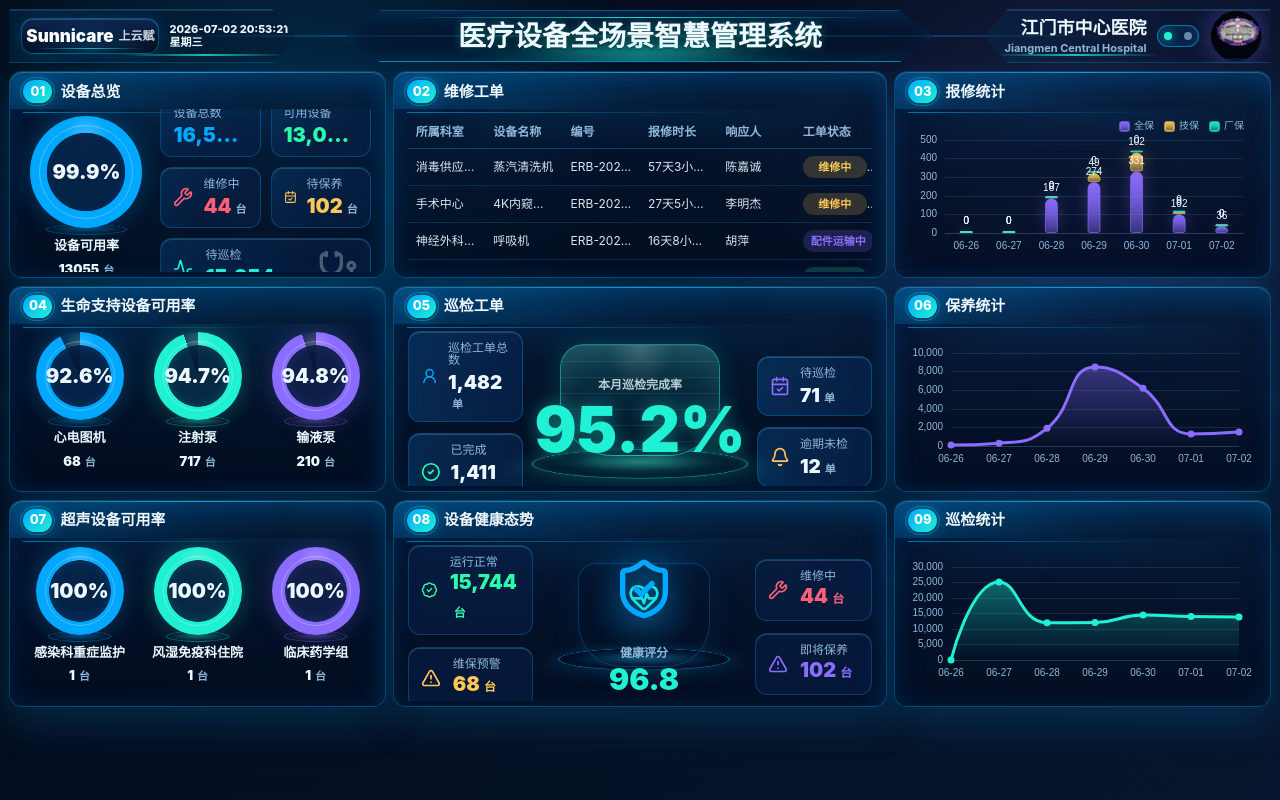
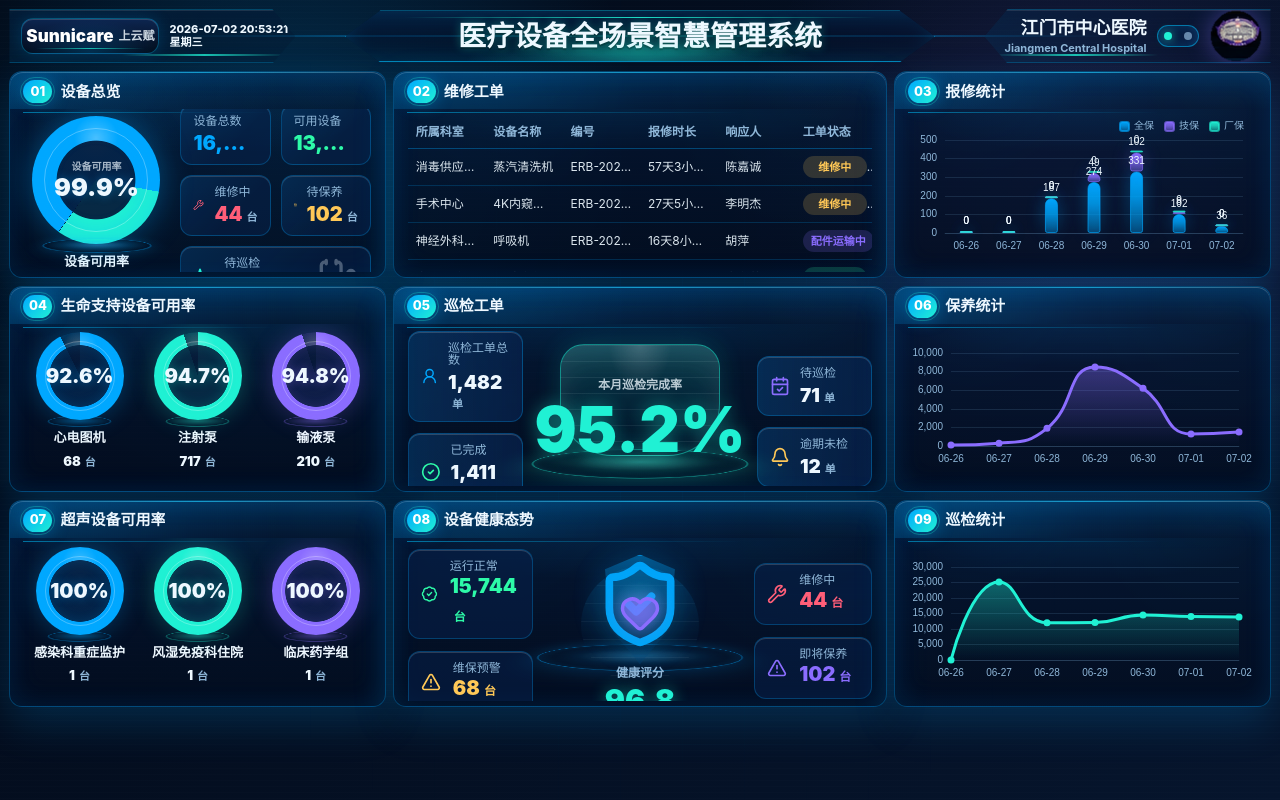
Before and after one commit to Hoshino-wind/medical-dashboard-vue, a Vue app: page / in a window 1280 px wide. Built offline with nearby package versions, Linux system fonts and the light colour scheme.

Commit message:
Improve dashboard hologram module fidelity

```diff
--- a/src/components/MetricRing.vue
+++ b/src/components/MetricRing.vue
@@ -14,13 +14,20 @@ defineProps({
     type: String,
     default: "",
   },
+  insideLabel: {
+    type: String,
+    default: "",
+  },
 });
 </script>
 
 <template>
   <div class="flex flex-col items-center justify-center gap-2">
     <div class="metric-ring" :style="{ '--value': value, '--ring-size': size, '--ring-accent': tone || undefined }">
-      <div class="metric-value">{{ value }}%</div>
+      <div class="metric-inner">
+        <div v-if="insideLabel" class="metric-inside-label">{{ insideLabel }}</div>
+        <div class="metric-value">{{ value }}%</div>
+      </div>
     </div>
     <div class="text-center">
       <div class="text-[13px] font-extrabold">{{ label }}</div>
--- a/src/components/modules/ChartModule.vue
+++ b/src/components/modules/ChartModule.vue
@@ -30,7 +30,7 @@ const option = computed(() => {
   const accent3 = v("--accent-3");
 
   if (props.type === "bar") {
-    const barColors = [accent3, v("--warn"), accent2];
+    const barColors = [accent, accent3, accent2];
     return {
       color: barColors,
       grid: { left: 36, right: 12, top: 24, bottom: 26 },
--- a/src/components/modules/HealthTrendModule.vue
+++ b/src/components/modules/HealthTrendModule.vue
@@ -1,5 +1,5 @@
 <script setup>
-import { AlertTriangle, BadgeCheck, HeartPulse, ShieldCheck, Wrench } from "lucide-vue-next";
+import { AlertTriangle, BadgeCheck, Heart, ShieldCheck, Wrench } from "lucide-vue-next";
 
 defineProps({
   data: {
@@ -10,8 +10,8 @@ defineProps({
 </script>
 
 <template>
-  <div class="grid h-full grid-cols-[1fr_190px_1fr] gap-4">
-    <div class="grid content-center gap-3">
+  <div class="health-layout">
+    <div class="health-side">
       <div class="kpi-card flex items-center gap-3">
         <BadgeCheck class="h-5 w-5 text-[color:var(--good)]" />
         <div>
@@ -27,15 +27,19 @@ defineProps({
         </div>
       </div>
     </div>
-    <div class="hologram-base">
-      <div class="hologram-content">
-        <ShieldCheck class="mx-auto h-16 w-16 text-[color:var(--accent)] drop-shadow-[0_0_18px_var(--accent)]" />
-        <HeartPulse class="mx-auto -mt-10 h-8 w-8 text-[color:var(--accent-2)]" />
-        <div class="mt-8 text-xs font-bold text-[color:var(--muted)]">健康评分</div>
-        <div class="text-3xl font-black text-[color:var(--accent-2)]">{{ data.score }}</div>
+
+    <div class="health-stage">
+      <div class="health-emblem">
+        <ShieldCheck class="health-shield" />
+        <Heart class="health-heart" />
+      </div>
+      <div class="health-score">
+        <div class="health-label">健康评分</div>
+        <div class="health-value">{{ data.score }}</div>
       </div>
     </div>
-    <div class="grid content-center gap-3">
+
+    <div class="health-side">
       <div class="kpi-card flex items-center gap-3">
         <Wrench class="h-5 w-5 text-[color:var(--danger)]" />
         <div>
--- a/src/components/modules/OverviewModule.vue
+++ b/src/components/modules/OverviewModule.vue
@@ -13,7 +13,14 @@ defineProps({
 <template>
   <div class="overview-layout">
     <div class="overview-ring">
-      <MetricRing :value="data.availability" label="设备可用率" :count="data.available" size="112px" />
+      <MetricRing
+        class="overview-feature-ring"
+        :value="data.availability"
+        label="设备可用率"
+        :count="data.available"
+        size="128px"
+        inside-label="设备可用率"
+      />
     </div>
     <div class="overview-metrics">
       <div class="overview-stat">
--- a/src/styles.css
+++ b/src/styles.css
@@ -427,6 +427,22 @@ select {
   flex: none;
 }
 
+.metric-inner {
+  position: relative;
+  z-index: 1;
+  display: grid;
+  place-items: center;
+  text-align: center;
+}
+
+.metric-inside-label {
+  margin-bottom: 4px;
+  color: color-mix(in srgb, var(--text) 70%, transparent);
+  font-size: 10px;
+  font-weight: 800;
+  line-height: 1;
+}
+
 .metric-ring::before {
   content: "";
   position: absolute;
@@ -455,13 +471,14 @@ select {
   font-weight: 900;
   line-height: 1;
   color: var(--text);
+  text-shadow: 0 0 10px color-mix(in srgb, var(--ring-accent, var(--accent)) 40%, transparent);
 }
 
 .overview-layout {
   display: grid;
   height: 100%;
   min-height: 0;
-  grid-template-columns: 124px minmax(0, 1fr);
+  grid-template-columns: 144px minmax(0, 1fr);
   align-items: center;
   gap: 12px;
 }
@@ -471,6 +488,41 @@ select {
   min-width: 0;
   align-items: center;
   justify-content: center;
+}
+
+.overview-feature-ring .metric-ring {
+  background:
+    radial-gradient(circle at center, var(--surface-strong) 0 43%, transparent 44%),
+    radial-gradient(circle at 50% 17%, color-mix(in srgb, white 30%, transparent), transparent 18%),
+    conic-gradient(
+      from 216deg,
+      var(--accent) 0 calc(var(--value) * 0.68%),
+      var(--accent-2) calc(var(--value) * 0.68%) calc(var(--value) * 1%),
+      color-mix(in srgb, var(--accent) 13%, transparent) 0
+    );
+  box-shadow:
+    inset 0 0 28px color-mix(in srgb, var(--accent) 24%, transparent),
+    0 0 32px color-mix(in srgb, var(--accent) 38%, transparent);
+}
+
+.overview-feature-ring .metric-ring::before {
+  inset: 12px;
+}
+
+.overview-feature-ring .metric-ring::after {
+  left: 8%;
+  right: 8%;
+  bottom: -16px;
+  height: 30px;
+  border-color: color-mix(in srgb, var(--accent) 54%, transparent);
+  background:
+    radial-gradient(ellipse at center, color-mix(in srgb, var(--accent) 38%, transparent), transparent 66%),
+    radial-gradient(ellipse at center, color-mix(in srgb, white 12%, transparent), transparent 44%);
+  box-shadow: 0 0 20px color-mix(in srgb, var(--accent) 24%, transparent);
+}
+
+.overview-feature-ring .metric-value {
+  font-size: 25px;
 }
 
 .overview-metrics {
@@ -593,6 +645,133 @@ select {
   display: grid;
   place-items: center;
   min-height: 138px;
+}
+
+.health-layout {
+  display: grid;
+  height: 100%;
+  min-height: 0;
+  grid-template-columns: minmax(118px, 1fr) minmax(174px, 216px) minmax(118px, 1fr);
+  align-items: center;
+  gap: 14px;
+}
+
+.health-side {
+  display: grid;
+  align-content: center;
+  gap: 12px;
+  min-width: 0;
+}
+
+.health-stage {
+  position: relative;
+  display: grid;
+  min-height: 172px;
+  place-items: center;
+  text-align: center;
+}
+
+.health-stage::before,
+.health-stage::after {
+  content: "";
+  position: absolute;
+  left: 50%;
+  pointer-events: none;
+  transform: translateX(-50%);
+}
+
+.health-stage::before {
+  bottom: 26px;
+  width: 204px;
+  height: 70px;
+  border: 1px solid color-mix(in srgb, var(--accent) 58%, transparent);
+  border-radius: 50%;
+  background:
+    radial-gradient(ellipse at center, color-mix(in srgb, var(--accent) 30%, transparent), transparent 62%),
+    radial-gradient(ellipse at center, color-mix(in srgb, white 10%, transparent), transparent 42%);
+  box-shadow:
+    0 0 34px color-mix(in srgb, var(--accent) 25%, transparent),
+    inset 0 0 22px color-mix(in srgb, var(--accent) 14%, transparent);
+  transform: translateX(-50%) perspective(260px) rotateX(68deg);
+}
+
+.health-stage::after {
+  top: 22px;
+  width: 118px;
+  height: 116px;
+  border-radius: 999px;
+  background:
+    linear-gradient(180deg, color-mix(in srgb, var(--accent) 22%, transparent), transparent 74%),
+    repeating-linear-gradient(180deg, color-mix(in srgb, white 8%, transparent) 0 1px, transparent 1px 18px);
+  filter: blur(0.2px);
+  opacity: 0.62;
+}
+
+.health-emblem {
+  position: relative;
+  z-index: 1;
+  display: grid;
+  width: 108px;
+  height: 116px;
+  place-items: center;
+  transform: translateY(-18px);
+}
+
+.health-emblem::before {
+  content: "";
+  position: absolute;
+  inset: 0 8px 4px;
+  clip-path: polygon(50% 0, 88% 13%, 82% 66%, 50% 98%, 18% 66%, 12% 13%);
+  background:
+    radial-gradient(circle at 50% 45%, color-mix(in srgb, var(--accent-2) 24%, transparent), transparent 34%),
+    linear-gradient(180deg, color-mix(in srgb, var(--accent) 30%, transparent), color-mix(in srgb, var(--surface-strong) 26%, transparent));
+  border: 1px solid color-mix(in srgb, var(--accent) 76%, transparent);
+  box-shadow:
+    inset 0 0 24px color-mix(in srgb, var(--accent) 24%, transparent),
+    0 0 28px color-mix(in srgb, var(--accent) 30%, transparent);
+}
+
+.health-shield {
+  position: absolute;
+  inset: 3px 8px auto;
+  width: 92px;
+  height: 92px;
+  color: var(--accent);
+  filter: drop-shadow(0 0 16px color-mix(in srgb, var(--accent) 70%, transparent));
+  opacity: 0.96;
+}
+
+.health-heart {
+  position: relative;
+  z-index: 2;
+  width: 42px;
+  height: 42px;
+  color: var(--accent-3);
+  fill: color-mix(in srgb, var(--accent-3) 52%, transparent);
+  filter:
+    drop-shadow(0 0 9px color-mix(in srgb, var(--accent-3) 84%, transparent))
+    drop-shadow(0 0 16px color-mix(in srgb, var(--accent-2) 30%, transparent));
+}
+
+.health-score {
+  position: absolute;
+  z-index: 2;
+  bottom: 2px;
+}
+
+.health-label {
+  color: var(--muted);
+  font-size: 12px;
+  font-weight: 800;
+}
+
+.health-value {
+  margin-top: 3px;
+  color: var(--accent-2);
+  font-size: 30px;
+  font-weight: 950;
+  line-height: 1;
+  text-shadow: 0 0 16px color-mix(in srgb, var(--accent-2) 46%, transparent);
 }
 
 .completion-orb {
```
